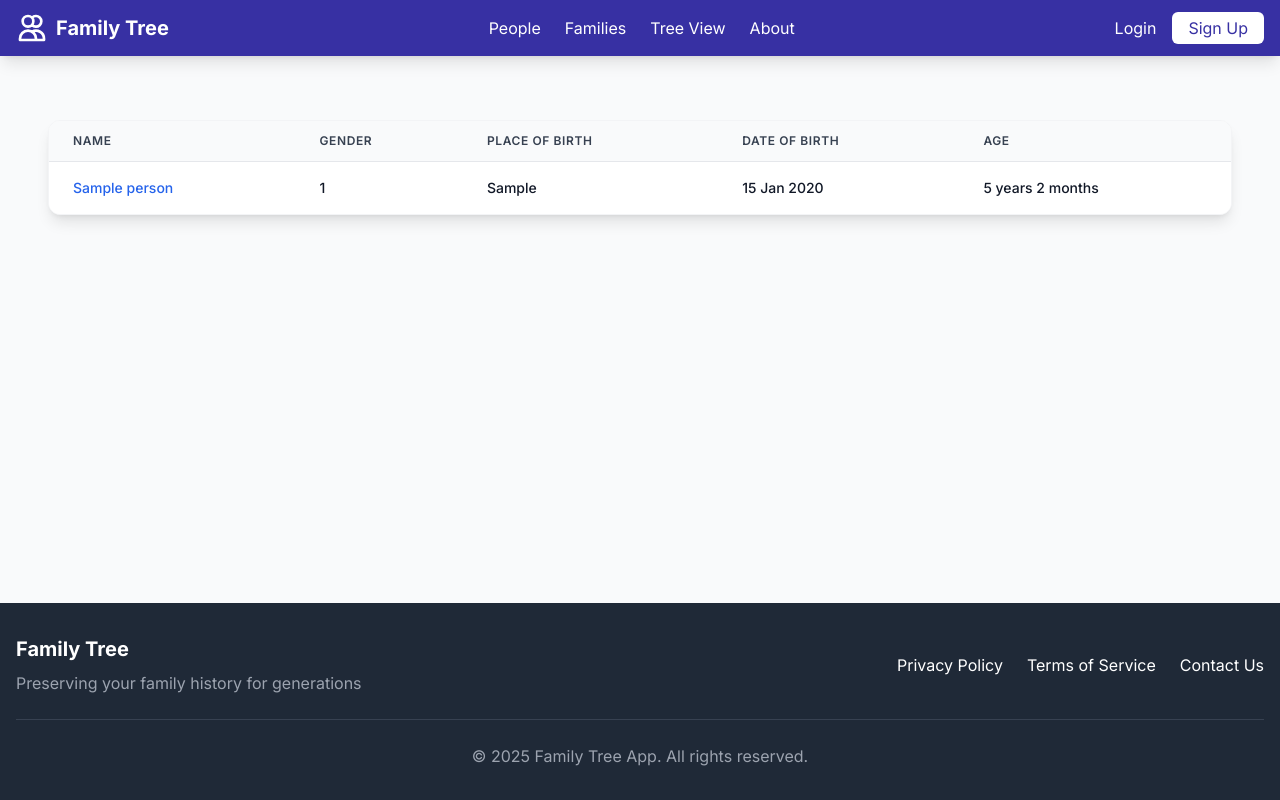
After one commit to andifathulms/familylineage, a Django app: page /persons/ in a window 1280 px wide. The commit adds this page. Run offline with Django 5.2, Linux system fonts and the light colour scheme; tables that the repository leaves empty hold one stand-in row (values such as "Sample post"); some libraries are stand-ins or nearby versions.

Commit message:
person index

```diff
--- a/familylineage/apps/persons/models.py
+++ b/familylineage/apps/persons/models.py
@@ -1,4 +1,8 @@
 from django.db import models
+
+from datetime import date
+from dateutil.relativedelta import relativedelta
+
 from model_utils import Choices
 
 
@@ -20,3 +24,39 @@ class Person(models.Model):
 
     def __str__(self):
         return self.name
+
+    def display_age(self):
+        """
+        Returns age as a string in format "X years Y months" based on birth_date.
+        Handles living and deceased persons appropriately.
+        """
+        if not self.birth_date:
+            return "Unknown age"
+
+        reference_date = self.death_date if not self.is_living and self.death_date else date.today()
+
+        try:
+            delta = relativedelta(reference_date, self.birth_date)
+            years = delta.years
+            months = delta.months
+
+            if years < 0:  # Handle future birth dates
+                return "Not born yet"
+
+            if years == 0 and months == 0:
+                days = (reference_date - self.birth_date).days
+                if days < 30:
+                    return f"{days} days old"
+                else:
+                    return "Less than 1 month"
+
+            age_parts = []
+            if years > 0:
+                age_parts.append(f"{years} year{'s' if years != 1 else ''}")
+            if months > 0:
+                age_parts.append(f"{months} month{'s' if months != 1 else ''}")
+
+            return ' '.join(age_parts)
+
+        except Exception as e:
+            return "Age calculation error"
--- /dev/null
+++ b/familylineage/persons/urls.py
@@ -0,0 +1,10 @@
+from django.urls import path
+
+from . import views
+
+
+app_name = "persons"
+
+urlpatterns = [
+    path('', views.index, name="index")
+]
--- /dev/null
+++ b/familylineage/persons/views.py
@@ -0,0 +1,21 @@
+from django.core.paginator import Paginator
+from django.http import HttpResponse, HttpRequest
+from django.shortcuts import render
+
+from familylineage.apps.persons.models import Person
+
+
+def index(request: HttpRequest) -> HttpResponse:
+    persons = Person.objects.order_by('name')
+
+    paginator = Paginator(persons, 10)
+    page_number = request.GET.get('page')
+    page_obj = paginator.get_page(page_number)
+
+    context = {
+        'title': 'Persons',
+        'persons': page_obj.object_list,
+        'page_obj': page_obj,
+        'is_paginated': page_obj.has_other_pages(),
+    }
+    return render(request, 'persons/index.html', context)
--- a/familylineage/urls.py
+++ b/familylineage/urls.py
@@ -25,6 +25,7 @@ from .views import index
 urlpatterns = [
     path('', index),
     path('admin/', admin.site.urls),
+    path('persons/', include('familylineage.persons.urls')),
 ] + static(settings.STATIC_URL, document_root=settings.STATIC_ROOT)
 
 if settings.DEBUG:
--- a/templates/base.html
+++ b/templates/base.html
@@ -54,7 +54,7 @@
 
             <!-- Desktop Menu -->
             <div class="hidden md:flex space-x-6">
-                <a href="#" class="text-white hover:text-indigo-200 transition-colors">People</a>
+                <a href="{% url 'persons:index' %}" class="text-white hover:text-indigo-200 transition-colors">People</a>
                 <a href="#" class="text-white hover:text-indigo-200 transition-colors">Families</a>
                 <a href="#" class="text-white hover:text-indigo-200 transition-colors">Tree View</a>
                 <a href="#" class="text-white hover:text-indigo-200 transition-colors">About</a>
--- /dev/null
+++ b/templates/includes/pagination.html
@@ -0,0 +1,43 @@
+<!-- Pagination -->
+{% if is_paginated %}
+<div class="bg-white px-6 py-4 border-t border-gray-200">
+    <div class="flex flex-col sm:flex-row items-center justify-between">
+        <div class="mb-4 sm:mb-0">
+            <p class="text-sm text-gray-700">
+                Menampilkan <span class="font-medium">{{ page_obj.start_index }}</span> - <span class="font-medium">{{ page_obj.end_index }}</span> dari <span class="font-medium">{{ page_obj.paginator.count }}</span> hasil
+            </p>
+        </div>
+        <div class="flex space-x-2">
+            {% if page_obj.has_previous %}
+            <a href="?page=1" class="px-3 py-1 border border-gray-300 rounded-md text-sm font-medium text-gray-700 bg-white hover:bg-gray-50">
+                &laquo; First
+            </a>
+            <a href="?page={{ page_obj.previous_page_number }}" class="px-3 py-1 border border-gray-300 rounded-md text-sm font-medium text-gray-700 bg-white hover:bg-gray-50">
+                &lsaquo; Prev
+            </a>
+            {% endif %}
+
+            {% for num in page_obj.paginator.page_range %}
+                {% if page_obj.number == num %}
+                <span class="px-3 py-1 border border-blue-500 bg-blue-50 text-blue-600 rounded-md text-sm font-medium">
+                    {{ num }}
+                </span>
+                {% elif num > page_obj.number|add:'-3' and num < page_obj.number|add:'3' %}
+                <a href="?page={{ num }}" class="px-3 py-1 border border-gray-300 rounded-md text-sm font-medium text-gray-700 bg-white hover:bg-gray-50">
+                    {{ num }}
+                </a>
+                {% endif %}
+            {% endfor %}
+
+            {% if page_obj.has_next %}
+            <a href="?page={{ page_obj.next_page_number }}" class="px-3 py-1 border border-gray-300 rounded-md text-sm font-medium text-gray-700 bg-white hover:bg-gray-50">
+                Next &rsaquo;
+            </a>
+            <a href="?page={{ page_obj.paginator.num_pages }}" class="px-3 py-1 border border-gray-300 rounded-md text-sm font-medium text-gray-700 bg-white hover:bg-gray-50">
+                Last &raquo;
+            </a>
+            {% endif %}
+        </div>
+    </div>
+</div>
+{% endif %}
--- /dev/null
+++ b/templates/persons/index.html
@@ -0,0 +1,76 @@
+{% extends "base.html" %}
+
+{% block title %}{{ title }} - {{ block.super }}{% endblock %}
+
+{% block breadcrumb %}
+    <span class="mx-2">/</span>
+    <span class="text-blue-600 hover:text-blue-800 transition-colors">Geographical Units</span>
+{% endblock %}
+
+{% block content %}
+<div class="max-w-7xl mx-auto px-4 sm:px-6 lg:px-8 py-8">
+
+    <!-- Table container -->
+    <div class="bg-white shadow-lg rounded-xl overflow-hidden border border-gray-100">
+        <!-- Table wrapper -->
+        <div class="overflow-x-auto">
+            <table class="min-w-full divide-y divide-gray-200">
+                <thead class="bg-gray-50">
+                    <tr>
+                        <th scope="col" class="px-6 py-3 text-left text-xs font-semibold text-gray-700 uppercase tracking-wider">
+                            Name
+                        </th>
+                        <th scope="col" class="px-6 py-3 text-left text-xs font-semibold text-gray-700 uppercase tracking-wider">
+                            Gender
+                        </th>
+                        <th scope="col" class="px-6 py-3 text-left text-xs font-semibold text-gray-700 uppercase tracking-wider">
+                            Place of Birth
+                        </th>
+                        <th scope="col" class="px-6 py-3 text-left text-xs font-semibold text-gray-700 uppercase tracking-wider">
+                            Date of Birth
+                        </th>
+                        <th scope="col" class="px-6 py-3 text-left text-xs font-semibold text-gray-700 uppercase tracking-wider">
+                            Age
+                        </th>
+                    </tr>
+                </thead>
+                <tbody class="bg-white divide-y divide-gray-200">
+                    {% for person in persons %}
+                    <tr class="hover:bg-blue-50 transition-colors duration-200">
+                        <td class="px-6 py-4 whitespace-nowrap">
+                            <div class="text-sm font-medium text-blue-600">{{ person.name }}</div>
+                        </td>
+                        <td class="px-6 py-4 whitespace-nowrap">
+                            <div class="text-sm font-medium text-gray-900">{{ person.get_gender_display }}</div>
+                        </td>
+                        <td class="px-6 py-4 whitespace-nowrap">
+                            <div class="text-sm font-medium text-gray-900">{{ person.birth_place }}</div>
+                        </td>
+                        <td class="px-6 py-4 whitespace-nowrap">
+                            <div class="text-sm font-medium text-gray-900">{{ person.birth_date|default:"-"|date:"d M Y" }}</div>
+                        </td>
+                        <td class="px-6 py-4 whitespace-nowrap">
+                            <div class="text-sm font-medium text-gray-900">{{ person.display_age }}</div>
+                        </td>
+                    </tr>
+                    {% empty %}
+                    <tr>
+                        <td colspan="4" class="px-6 py-8 text-center">
+                            <div class="flex flex-col items-center justify-center">
+                                <svg class="w-12 h-12 text-gray-400" fill="none" stroke="currentColor" viewBox="0 0 24 24" xmlns="http://www.w3.org/2000/svg">
+                                    <path stroke-linecap="round" stroke-linejoin="round" stroke-width="1" d="M9.172 16.172a4 4 0 015.656 0M9 10h.01M15 10h.01M21 12a9 9 0 11-18 0 9 9 0 0118 0z"></path>
+                                </svg>
+                                <p class="mt-3 text-sm font-medium text-gray-600">Tidak ada data unit geografis</p>
+                                <p class="text-xs text-gray-500 mt-1">Data akan muncul setelah ditambahkan</p>
+                            </div>
+                        </td>
+                    </tr>
+                    {% endfor %}
+                </tbody>
+            </table>
+        </div>
+
+        {% include "includes/pagination.html" %}
+    </div>
+</div>
+{% endblock %}
```
Also changed, not shown: familylineage/persons/__init__.py (added).
